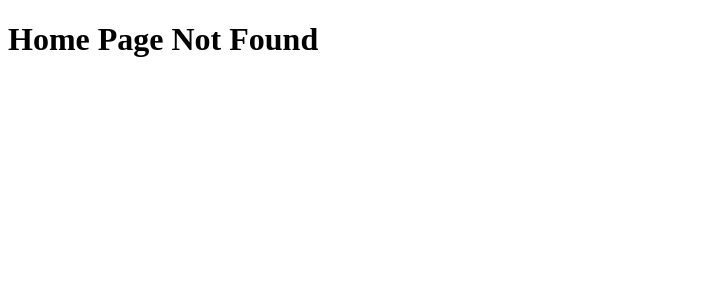
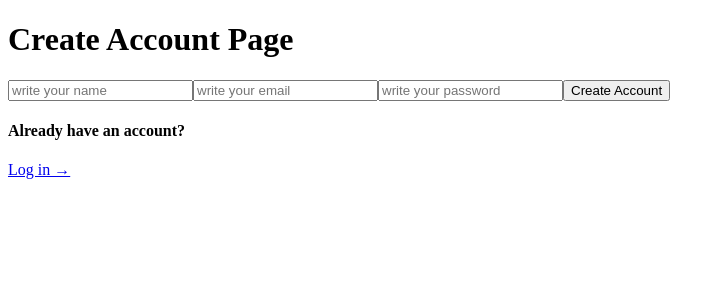
Before and after one commit to ungra/lotto-nextjs14-app, a Next.js app: page /create-account in a window 1280 px wide. Before the commit this address had no page. Shown: the top 300 px of the page, without its empty margins (0-725 px from the left). Built offline with nearby package versions, Linux system fonts and the light colour scheme; no server answers.

Commit message:
add a Email&Password Login create account page

```diff
--- /dev/null
+++ b/app/create-account/loading.tsx
@@ -0,0 +1,3 @@
+export default function Loading() {
+  return <h1>Create Account Page Loading...</h1>;
+}
--- /dev/null
+++ b/app/create-account/page.tsx
@@ -0,0 +1,80 @@
+"use client";
+import { FirebaseError } from "firebase/app";
+import { createUserWithEmailAndPassword, updateProfile } from "firebase/auth";
+import React, { useState } from "react";
+import { auth } from "../../firebase";
+import { useRouter } from "next/navigation";
+import Link from "next/link";
+
+export default function CreateAccout() {
+  const [email, setEmail] = useState("");
+  const [password, setPassword] = useState("");
+  const [name, setName] = useState("");
+  const [error, setError] = useState("");
+  const router = useRouter();
+  const onChange = (e: React.ChangeEvent<HTMLInputElement>) => {
+    const { value, name } = e.target;
+    if (name === "email") {
+      setEmail(value);
+    } else if (name === "password") {
+      setPassword(value);
+    } else if (name === "name") {
+      setName(value);
+    }
+  };
+  const onSubmit = async (e: React.FormEvent<HTMLFormElement>) => {
+    e.preventDefault();
+    if (email === null || password === null) return;
+    try {
+      const userCredential = await createUserWithEmailAndPassword(
+        auth,
+        email,
+        password
+      );
+      await updateProfile(userCredential.user, {
+        displayName: name,
+      });
+      router.push("/");
+    } catch (error) {
+      if (error instanceof FirebaseError) {
+        setError(error.message);
+      }
+    }
+  };
+
+  return (
+    <div>
+      <h1>Create Account Page</h1>
+      <form onSubmit={onSubmit}>
+        <input
+          onChange={onChange}
+          type="name"
+          name="name"
+          value={name}
+          placeholder="write your name"
+          required
+        ></input>
+        <input
+          onChange={onChange}
+          value={email}
+          name="email"
+          type="email"
+          placeholder="write your email"
+          required
+        ></input>
+        <input
+          onChange={onChange}
+          value={password}
+          name="password"
+          placeholder="write your password"
+          type="password"
+          required
+        ></input>
+        <input type="submit" value="Create Account"></input>
+      </form>
+      {error ? <h3>{error}</h3> : null}
+      <h4>Already have an account?</h4>
+      <Link href="/login">Log in &rarr;</Link>
+    </div>
+  );
+}
--- /dev/null
+++ b/app/loading.tsx
@@ -0,0 +1,3 @@
+export default function Loading() {
+  return <h1>HomePage Loading...</h1>;
+}
--- a/app/page.tsx
+++ b/app/page.tsx
@@ -19,13 +19,13 @@ export default function AppMain() {
   }, []);
 
   const router = useRouter();
-  console.log("user:", user);
   return (
     <div>
       {user ? (
         <>
           <h1>AppMain Page</h1>
           <h2>Lotto Service</h2>
+          <h2>UserName:{`${user.displayName}`}</h2>
         </>
       ) : null}
     </div>
```
Also changed, not shown: app/login/page.tsx (+57 -0 lines).
